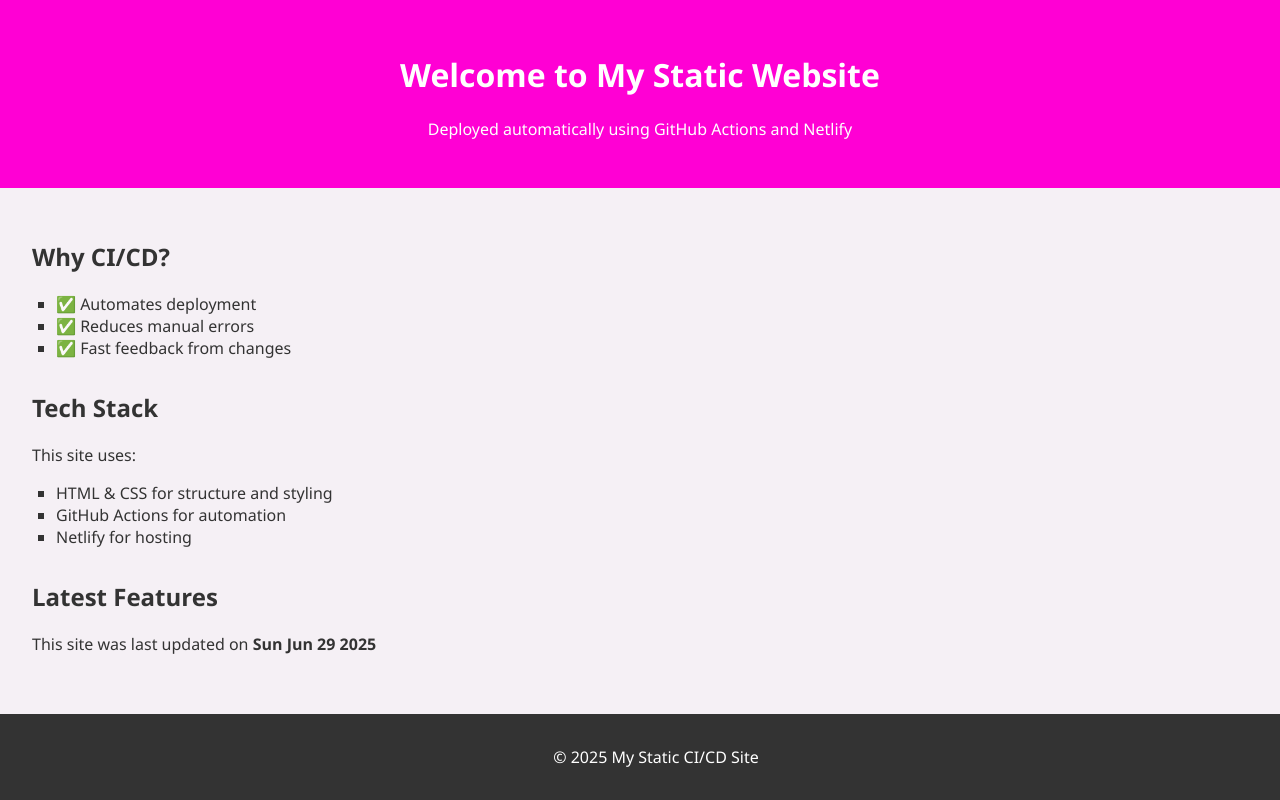
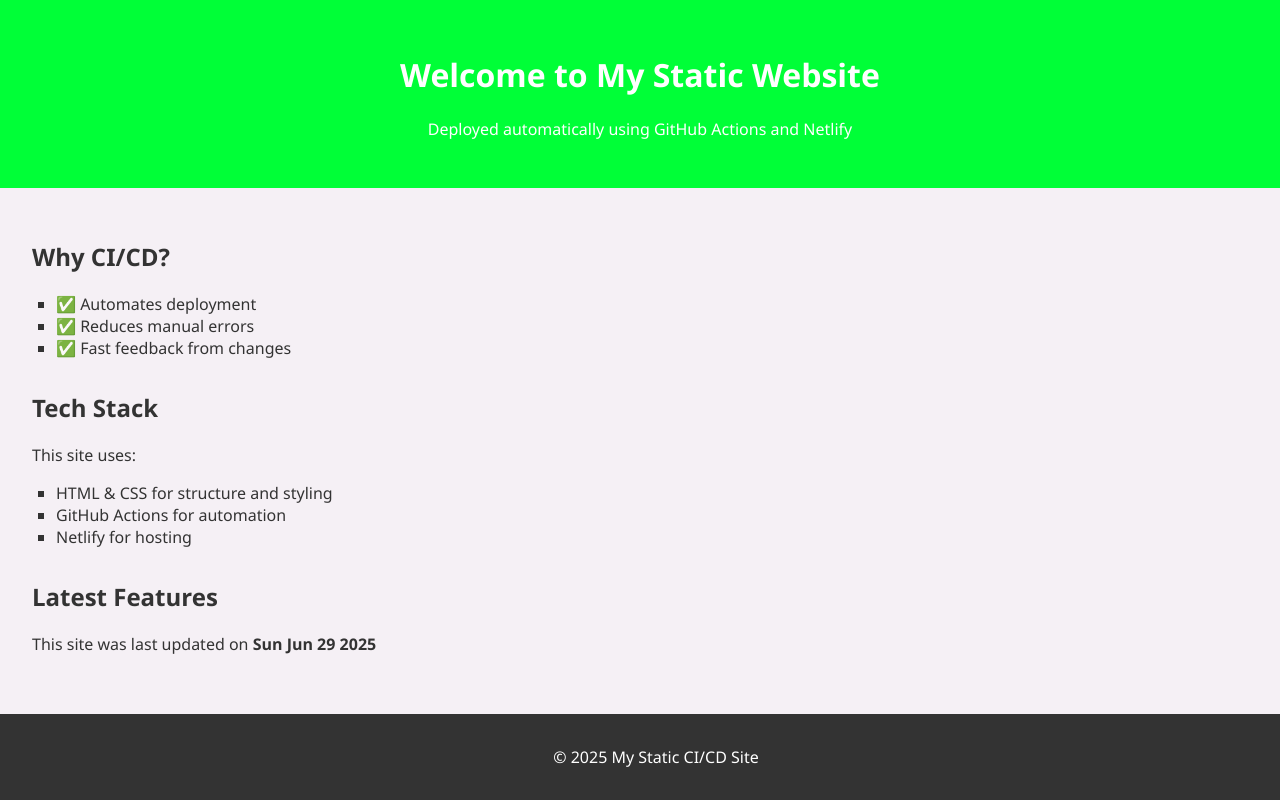
Before and after one commit to nagaharshita05/enhanced-static-site, a plain HTML site: page index.html in a window 1280 px wide. Drawn offline with Linux system fonts and the light colour scheme.

Commit message:
Test Netlify deployment

```diff
--- a/styles.css
+++ b/styles.css
@@ -5,7 +5,7 @@ body {
   color: #333;
 }
 header {
-  background: #ff00d4;
+  background: #00ff37;
   color: white;
   padding: 2rem;
   text-align: center;
```
